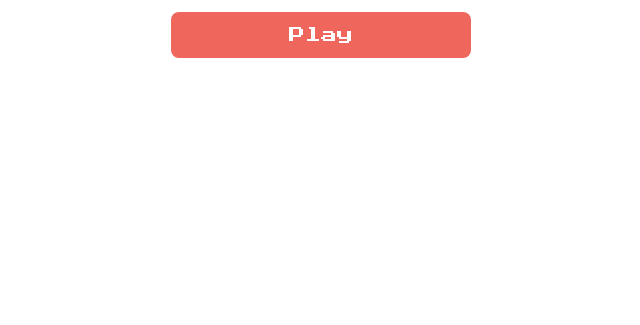
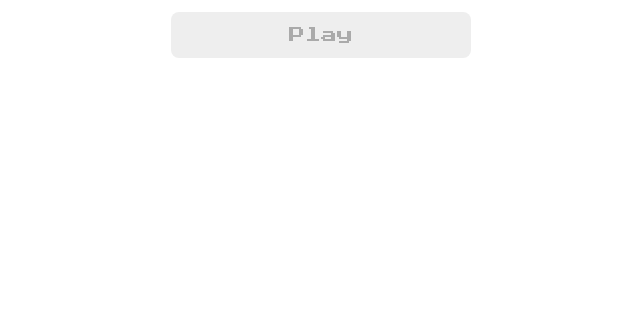
Before and after one commit to renanmarinhof/Memory-Game-Rick---Morty, a plain HTML site: page index.html in a window 1280 px wide. Shown: the part 475-800 px from the top of the page, without its empty margins (319-959 px from the left). Drawn offline with Linux system fonts and the light colour scheme.

Commit message:
initial commit

```diff
--- a/index.html
+++ b/index.html
@@ -29,7 +29,7 @@
     </div>
 
     <input type="text" placeholder="Name" class="login__input">
-    <button type="submit" class="login__button">Play</button>
+    <button type="submit" class="login__button" disabled>Play</button>
 
   </form>
 
```
